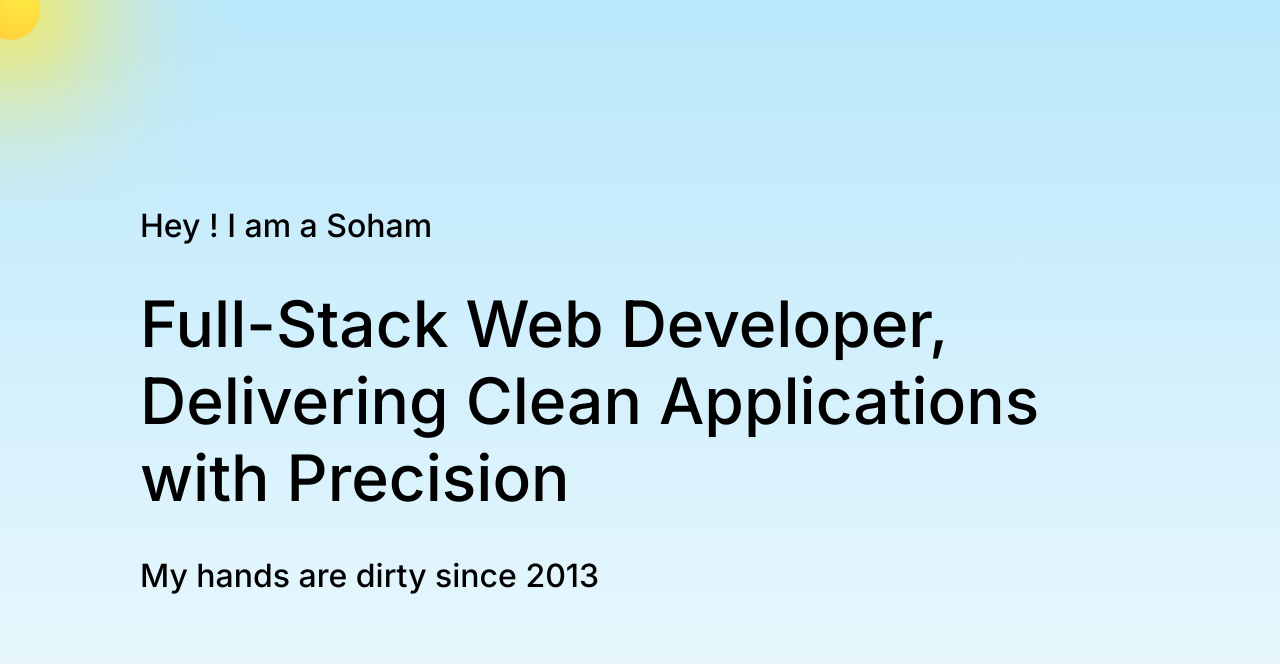
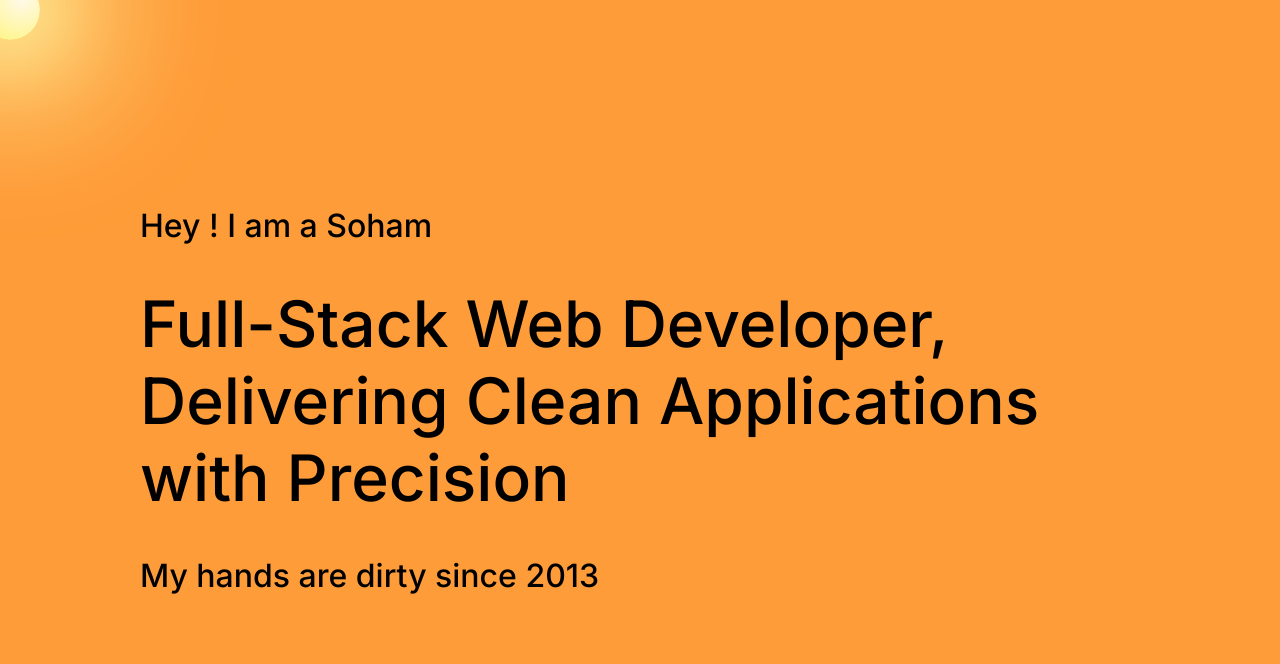
Before and after one commit to sohamnakhare/my-website, a Next.js app: page / in a window 1280 px wide. Shown: the top 664 px of the page. Built offline with nearby package versions, Linux system fonts and the light colour scheme.

Commit message:
add morning

```diff
--- a/styles/globals.css
+++ b/styles/globals.css
@@ -6,7 +6,7 @@
     'Fira Mono', 'Droid Sans Mono', 'Courier New', monospace;
 
   --foreground-rgb: 0, 0, 0;
-  --background-rgb: 117,208,246;
+  --background-rgb: 250,126,1;
   --background-alt-rgb: 255,222,107;
   --cursor-dot-rgb: 0, 0, 0;
   --middleground-rgb: 238, 238, 238;
@@ -29,7 +29,7 @@ body {
 
 body {
   color: rgb(var(--foreground-rgb));
-  background:linear-gradient(rgba(var(--background-rgb), 0.5), rgba(var(--background-rgb), 0.1));
+  background:#FE9C39;
 }
 
 .magic {
--- a/ui/components/FollowCursor/FollowCursor.module.css
+++ b/ui/components/FollowCursor/FollowCursor.module.css
@@ -9,8 +9,8 @@
 .normal-dot {
     width: 60px;
     height: 60px;
-    background: radial-gradient(rgba(255,234,67), rgb(255,189,51));
-    box-shadow: 0 0 60px 30px rgba(255,234,67, 0.5), 0 0 100px 90px rgba(255,234,67, 0.4);
+    background: radial-gradient(rgb(255,249,237), rgb(254,243,59));
+    box-shadow: 0 0 60px 30px rgba(255,254,171, 0.5), 0 0 100px 90px rgba(255,254,171, 0.4);
     animation: turn 3s ease-out 0s infinite;
     background-size: 200% 200%;
 }
```
